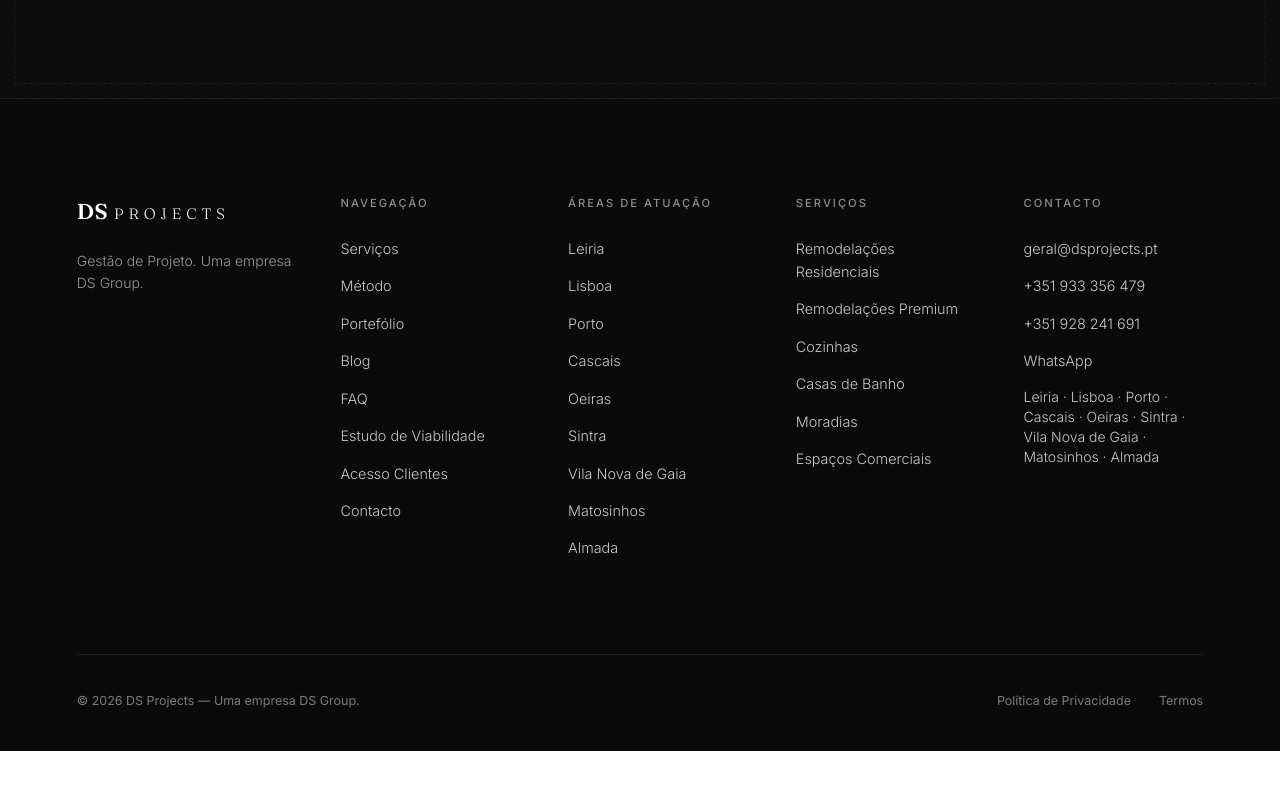
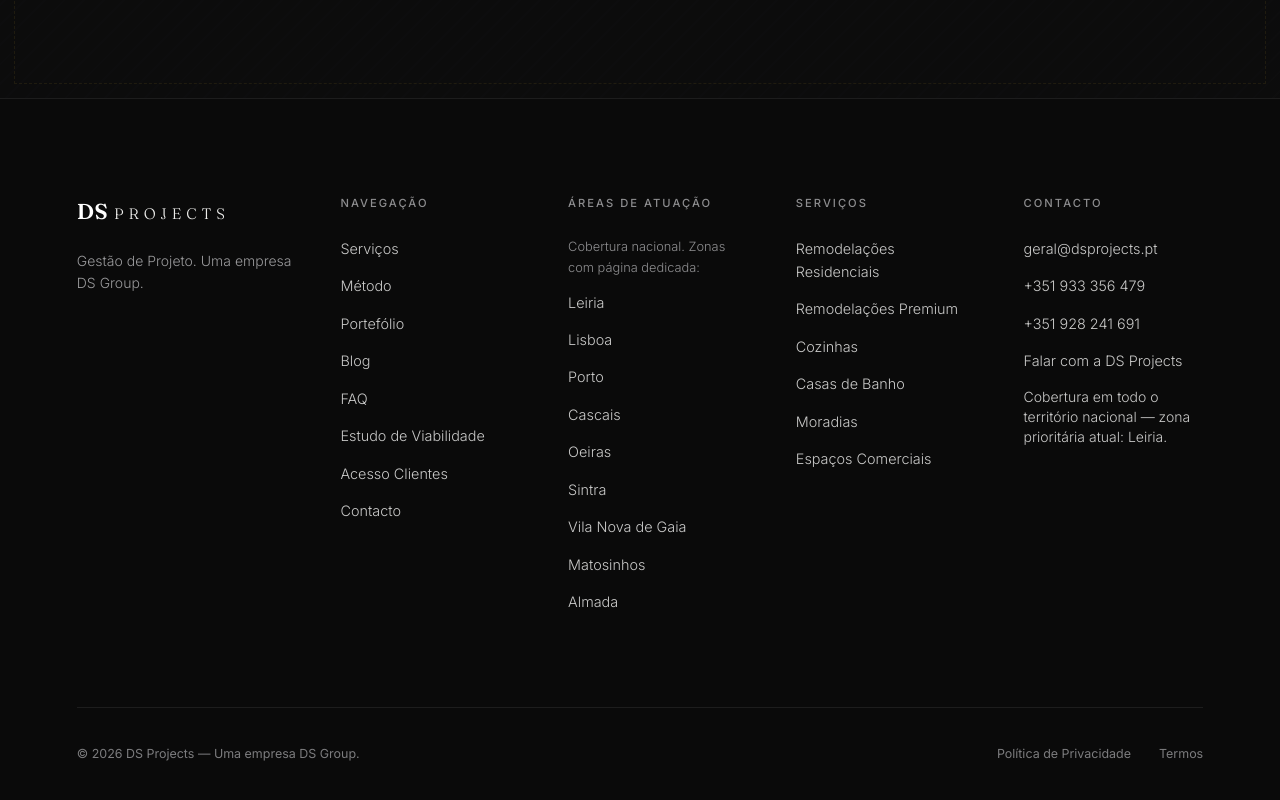
Before and after one commit to dsgrouppt/ds-group, a Next.js app in the folder website/: page /faq in a window 1280 px wide. Shown: the part 3644-4444 px from the top of the page. Before the commit the page ends 4395 px from the top, so only its background shows below. Built offline with nearby package versions, Linux system fonts and the light colour scheme; no server answers.

Commit message:
fix(website): footer cobertura nacional + link Falar com a DS Projects (Footer.tsx)

```diff
--- a/website/src/components/layout/Footer.tsx
+++ b/website/src/components/layout/Footer.tsx
@@ -35,6 +35,9 @@ export function Footer() {
             <h4 className="text-[.7rem] tracking-[.18em] uppercase text-[#8d8d8f] mb-6 font-medium">
               Áreas de Atuação
             </h4>
+            <span className="block text-[.8rem] font-light text-[#8d8d8f] mb-3 leading-relaxed">
+              Cobertura nacional. Zonas com página dedicada:
+            </span>
             {localAreas.map((a) => (
               <Link key={a.slug} href={`/remodelacoes/${a.slug}`}>
                 {a.name}
@@ -61,10 +64,10 @@ export function Footer() {
             <a href={`tel:${siteConfig.phone}`}>{siteConfig.phoneDisplay}</a>
             <a href={`tel:${siteConfig.phoneAlt}`}>{siteConfig.phoneAltDisplay}</a>
             <a href={siteConfig.whatsappUrl} target="_blank" rel="noopener noreferrer">
-              WhatsApp
+              Falar com a DS Projects
             </a>
             <span className="block text-sm font-light text-[#c9c9c8] mb-[.9rem]">
-              {siteConfig.locations.join(" · ")}
+              {siteConfig.serviceAreaNote}
             </span>
           </div>
         </div>
```
